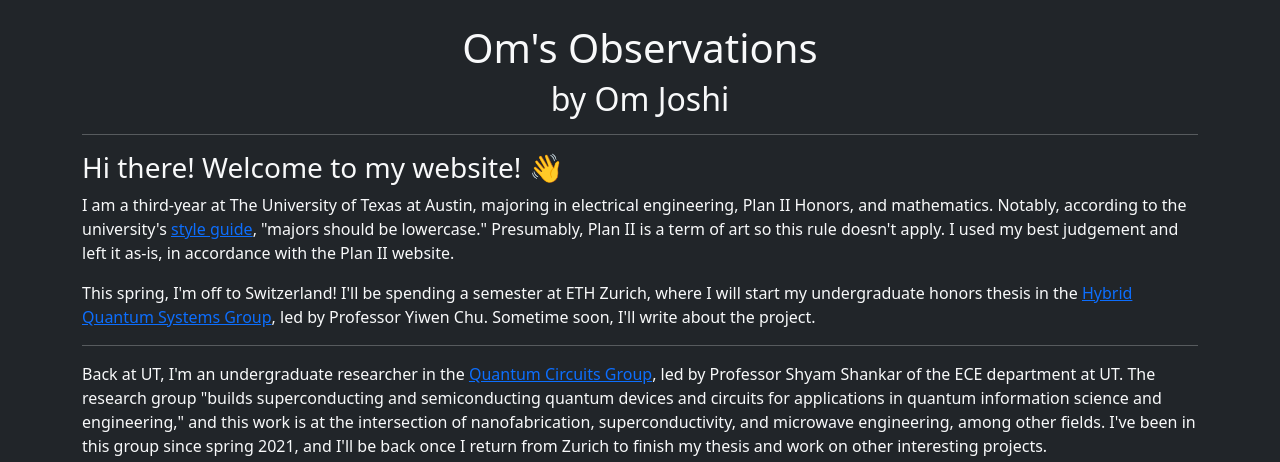
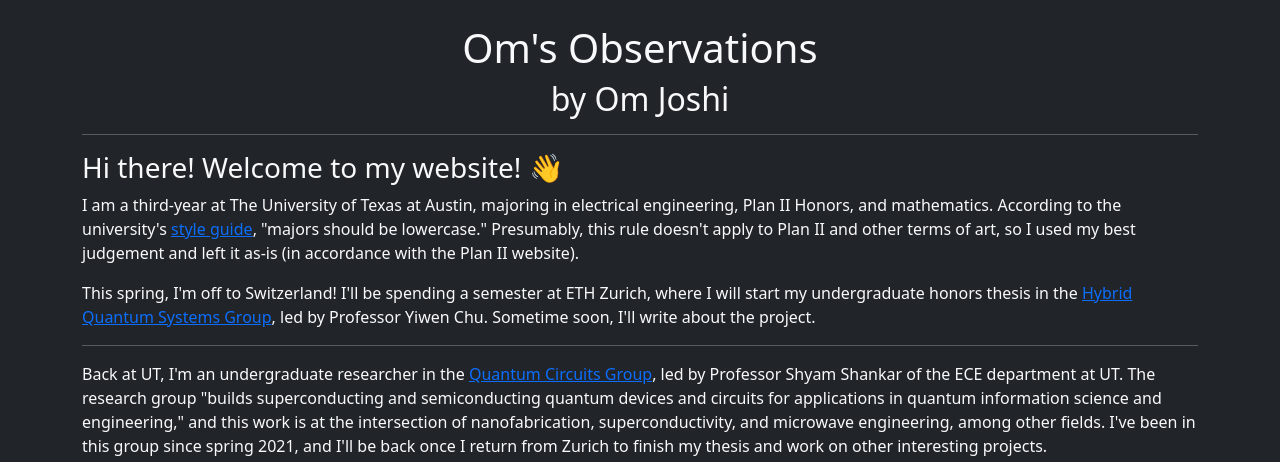
Before and after one commit to omajoshi/omajoshi.com, a Django app: page / in a window 1280 px wide. Shown: the part 56-518 px from the top of the page. Run offline with Django 3.2, Linux system fonts and the light colour scheme; data that the repository does not hold is empty.

Commit message:
revised style guide

```diff
--- a/homepage/templates/homepage/index.html
+++ b/homepage/templates/homepage/index.html
@@ -13,7 +13,7 @@ Om's Observations
 {% endif %}
 <hr>
 <h3>Hi there! Welcome to my website! 👋</h3>
-<p>I am a third-year at The University of Texas at Austin, majoring in electrical engineering, Plan II Honors, and mathematics. Notably, according to the university's <a href="https://brand.utexas.edu/messaging/editorial-style/">style guide</a>, "majors should be lowercase." Presumably, Plan II is a term of art so this rule doesn't apply. I used my best judgement and left it as-is, in accordance with the Plan II website.</p>
+<p>I am a third-year at The University of Texas at Austin, majoring in electrical engineering, Plan II Honors, and mathematics. According to the university's <a href="https://brand.utexas.edu/messaging/editorial-style/">style guide</a>, "majors should be lowercase." Presumably, this rule doesn't apply to Plan II and other terms of art, so I used my best judgement and left it as-is (in accordance with the Plan II website).</p>
 <p>This spring, I'm off to Switzerland! I'll be spending a semester at ETH Zurich, where I will start my undergraduate honors thesis in the <a href="https://sites.utexas.edu/shyamshankar/">Hybrid Quantum Systems Group</a>, led by Professor Yiwen Chu. Sometime soon, I'll write about the project.</p>
 <hr>
 <p>Back at UT, I'm an undergraduate researcher in the <a href="https://sites.utexas.edu/shyamshankar/">Quantum Circuits Group</a>, led by Professor Shyam Shankar of the ECE department at UT. The research group "builds superconducting and semiconducting quantum devices and circuits for applications in quantum information science and engineering," and this work is at the intersection of nanofabrication, superconductivity, and microwave engineering, among other fields. I've been in this group since spring 2021, and I'll be back once I return from Zurich to finish my thesis and work on other interesting projects.</p>
```
